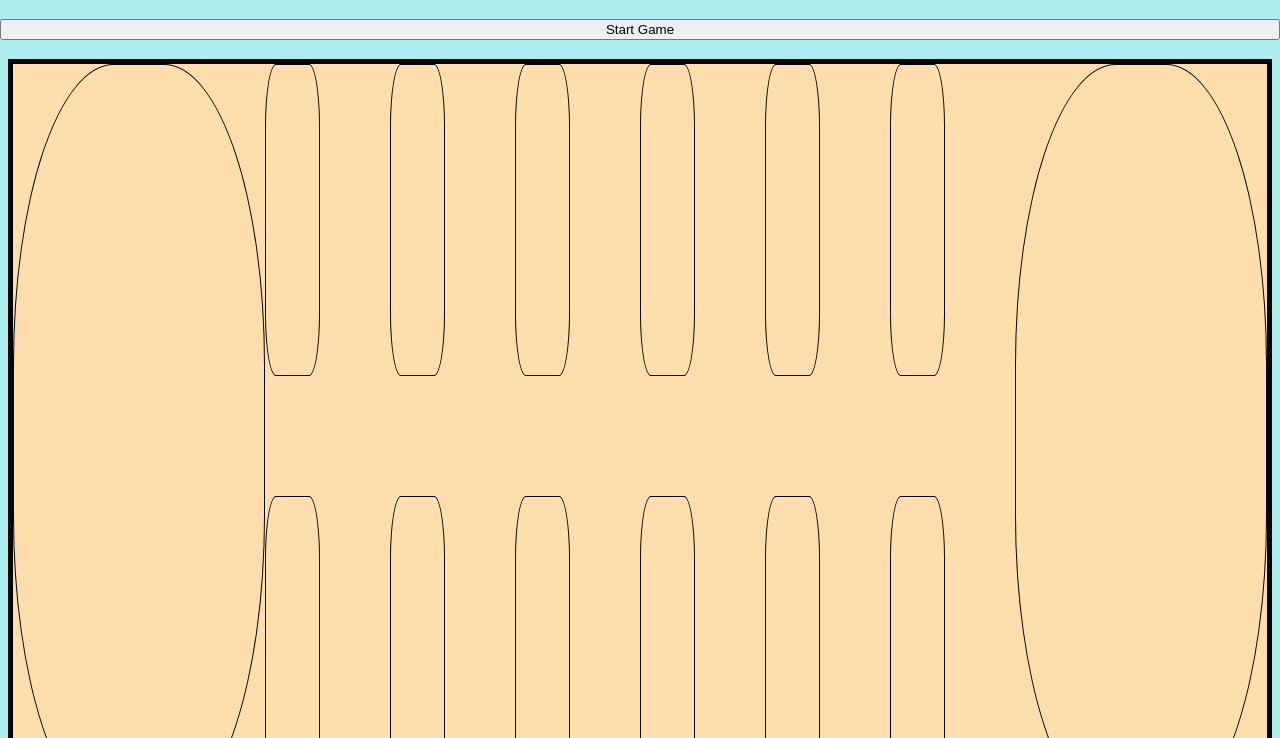
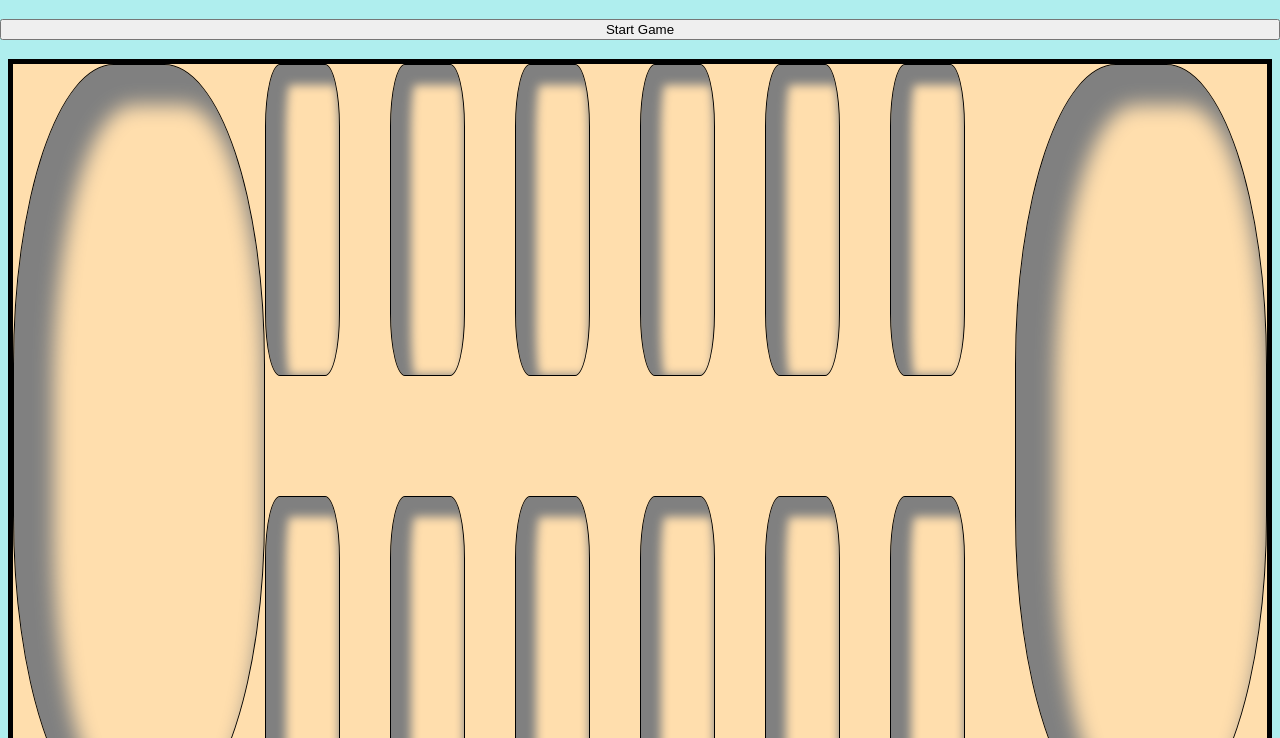
Before and after one commit to Jeffrey-Thompson/Mancala, a plain HTML site: page index.html in a window 1280 px wide. Shown: the part 62-800 px from the top of the page. Drawn offline with nearby package versions, Linux system fonts and the light colour scheme; a web font is replaced by a local one.

Commit message:
3d pockets

```diff
--- a/styles/styles.css
+++ b/styles/styles.css
@@ -3,6 +3,7 @@
     width: 100px;
     border: 1px solid black;
     border-radius: 40%;
+    box-shadow: 10px 10px 10px 10px grey inset;
     padding: 20px;
     margin: 0 10px 0 10px;
     display: flex;
@@ -17,6 +18,7 @@
     height: 600px;
     width: 300px;
     border: 1px solid black;
+    box-shadow: 20px 20px 20px 20px grey inset;
     border-radius: 40%;
     padding: 50px;
     display: flex;
@@ -42,7 +44,7 @@
 }
 
 ul {
-    list-style-image: url('IMG_4490.jpeg');
+    list-style-image: url('IMG_4490-removebg-preview.png');
     column-count: 2;
     column-width: 22px;
 }
@@ -97,6 +99,7 @@ body {
         width: 10%;
         margin: 0px;
         border-radius: 20%;
+        padding: 30px;
     }
 
     .player-store {
```
Also changed, not shown: styles/IMG_4490-removebg-preview.png (added).
